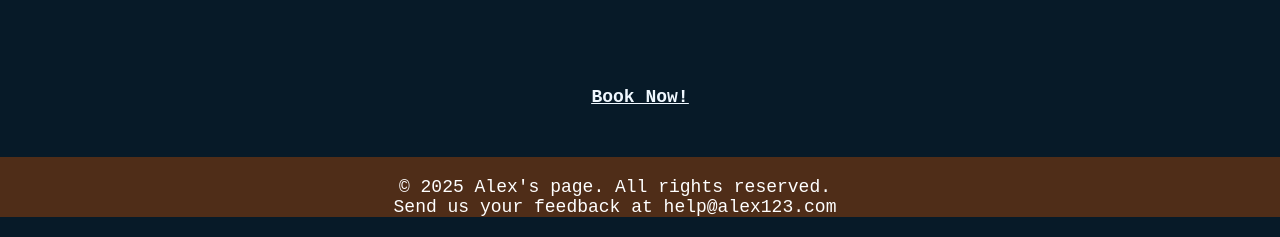
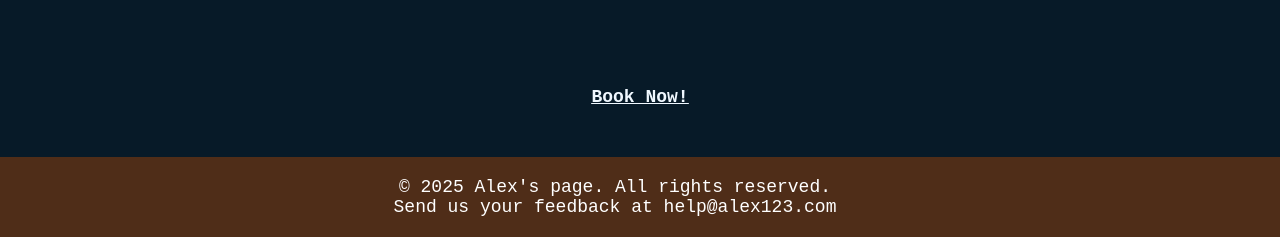
Before and after one commit to JevNest/2-Hotel-Booking, a plain HTML site: page Index.html in a window 1280 px wide. Shown: the part 1583-1820 px from the top of the page. Drawn offline with Linux system fonts and the light colour scheme.

Commit message:
changed in footer

```diff
--- a/Hotel.css
+++ b/Hotel.css
@@ -95,7 +95,7 @@ ul {
 /* Update the code below this comment */
 footer {
     padding-top: 20px;
-    padding-bottom: 20p;
+    padding-bottom: 20px;
     text-align: center;
     background-color: #4F2D18;
 }
```
